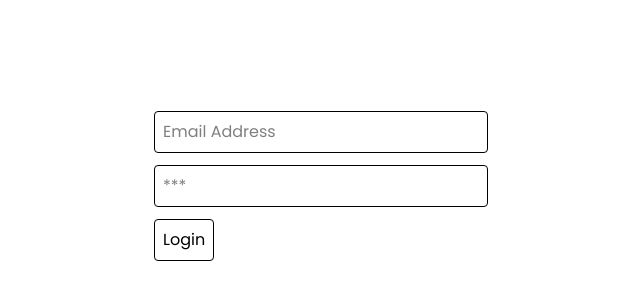
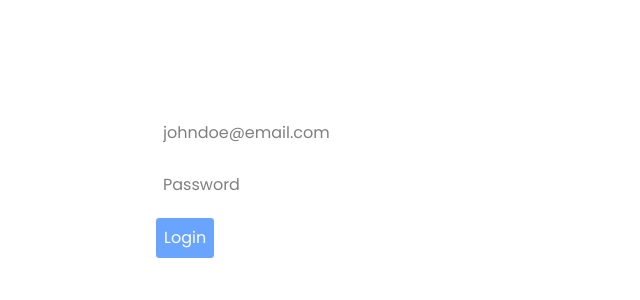
Before and after one commit to YediRisdianto/belajar-alpine, a plain HTML site: page index.html in a window 1280 px wide. Shown: the part 214-514 px from the top of the page, without its empty margins (319-959 px from the left). Drawn offline with nearby package versions, Linux system fonts and the light colour scheme.

Commit message:
update : learn x-bind and x-show

```diff
--- a/index.html
+++ b/index.html
@@ -38,7 +38,7 @@
         </div> -->
 
         <!-- with tailwind -->
-    <div class="flex items-center justify-center h-screen">
+        <!-- <div class="flex items-center justify-center h-screen">
             <form x-data="{
                 email:'',
                 password:''
@@ -55,7 +55,41 @@
                 </div>
                 <button class="p-2 rounded border">Login</button>
             </form>
+        </div> -->
+    <!-- x model end -->
+
+    <!-- x-bind -->
+        <div class="flex items-center justify-center h-screen">
+            <form x-data="{
+                email:'',
+                password:'',
+
+                emailPlaceholder:'johndoe@email.com',
+                passwordPlaceholder:'Password',
+
+                isValid:false
+            }"
+                x-on:submit.prevent="isValid = true"
+            >
+                <div class="flex flex-col mb-3">
+                    <label for="email"></label>
+                    <input type="text" name="email" id="email" class="rounded p-2" :class="{'border border-red-600':isValid}" x-model="email" :placeholder="emailPlaceholder">
+                    <span class="text-red-100" x-show="isValid">Email are required</span>
                 </div>
+                <div class="flex flex-col mb-3">
+                    <label for="password"></label>
+                    <input type="password" name="password" id="password" class="rounded p-2" :class="{'border border-red-600':isValid}" :placeholder="passwordPlaceholder" x-model="password">
+                    <span class="text-red-100" x-show="isValid">Pasword are required</span>
+                </div>
+                <button
+                    class="p-2 rounded border bg-blue-500 text-white hover:bg-blue-600 disabled:opacity-70"
+                    :disabled="!email || !password"
+                >
+                    Login
+                </button>
+            </form>
+        </div>
+    <!-- x-bind end -->
 
 </body>
 </html>
```
Lines whose indentation alone changed are shown as unchanged.
